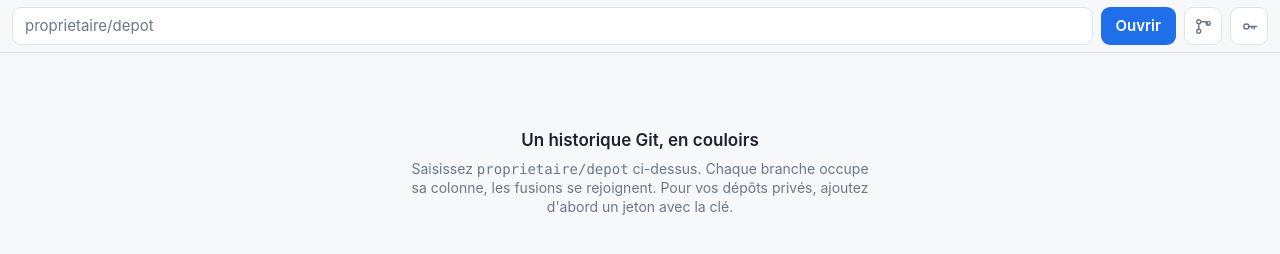
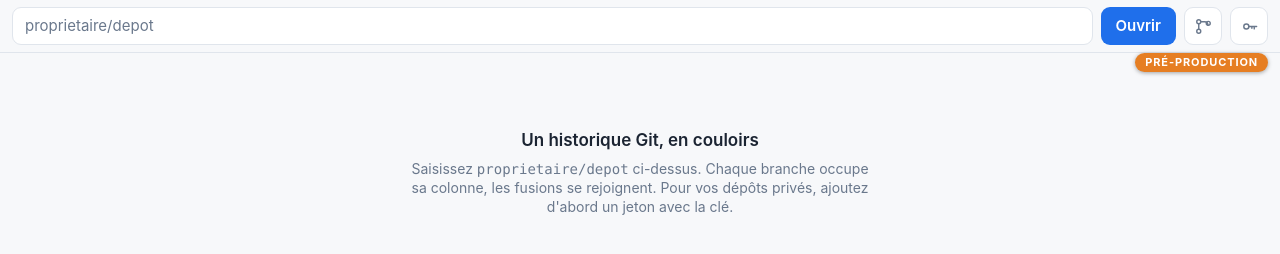
Before and after one commit to JeanGarf/git-graph-web, a plain HTML site: page preprod/index.html in a window 1280 px wide. Drawn offline with Linux system fonts and the light colour scheme.

Commit message:
Deploying to gh-pages from @ JeanGarf/git-graph-web@755ce19cfbfaa57b300570fd6dec5d3242ecf12c 🚀

```diff
--- a/preprod/index.html
+++ b/preprod/index.html
@@ -52,6 +52,14 @@ header{
 .icon-btn[aria-pressed="true"]{color:var(--accent);border-color:var(--accent)}
 .icon-btn svg{width:19px;height:19px;fill:none;stroke:currentColor;stroke-width:1.8;stroke-linecap:round;stroke-linejoin:round}
 .go{background:var(--accent);color:#fff;border-color:transparent;padding:0 14px;font-weight:600}
+
+/* ---------- bandeau pré-production ---------- */
+.preprod-banner{
+  position:fixed; z-index:35; top:calc(env(safe-area-inset-top) + 53px); right:12px;
+  padding:2px 10px; border-radius:999px; background:#e67e22; color:#fff;
+  font-size:11px; font-weight:700; letter-spacing:.08em; white-space:nowrap;
+  box-shadow:0 1px 4px rgba(0,0,0,.35); pointer-events:none;
+}
 
 /* ---------- panneaux dépliants ---------- */
 .drawer{border-bottom:1px solid var(--line);background:var(--panel);padding:12px;display:none}
@@ -176,6 +184,8 @@ header{
     </div>
   </section>
 </header>
+
+<div class="preprod-banner" id="preprod-banner" hidden>PRÉ-PRODUCTION</div>
 
 <div class="status" id="status" hidden></div>
 
@@ -618,6 +628,10 @@ document.addEventListener('keydown', e => { if (e.key === 'Escape') closeSheet()
 window.addEventListener('resize', () => { if (S.order.length) draw(); });
 
 /* ===================== démarrage ===================== */
+
+// Le bandeau de pré-production ne s'affiche que si l'app est servie depuis /preprod/
+$('#preprod-banner').hidden = !location.pathname.includes('/preprod/');
+
 S.token = LS.get('token', '') || '';
 $('#token').value = S.token;
 const params = new URLSearchParams(location.search);
```
